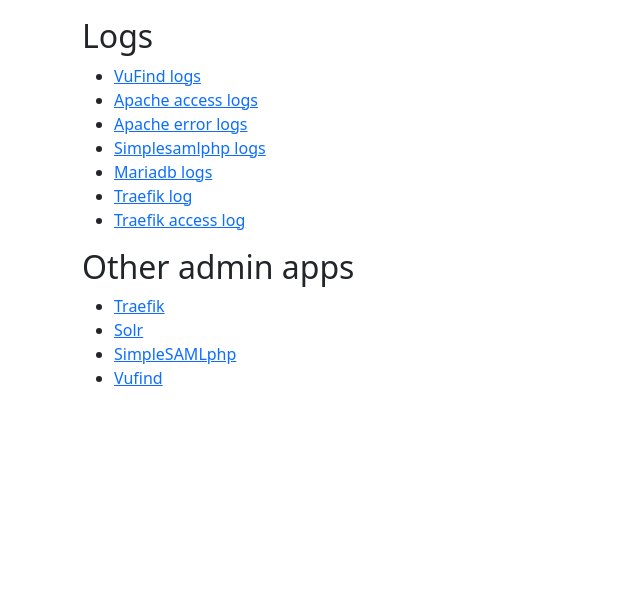
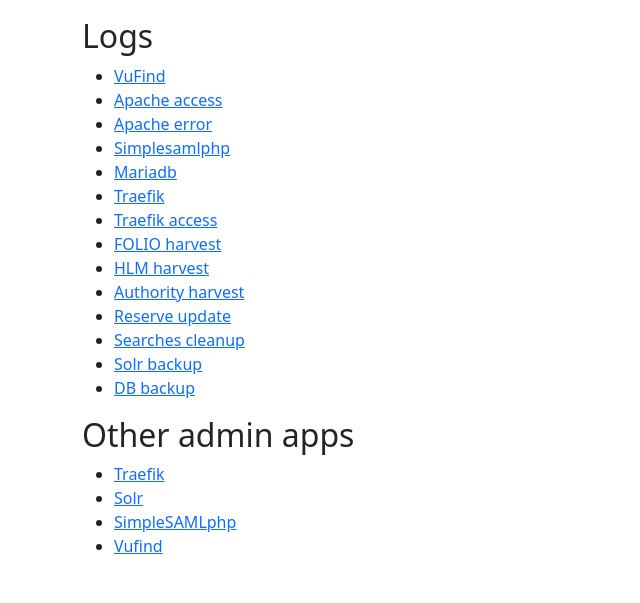
Before and after one commit to MSU-Libraries/catalog, a Flask app: template monitoring/templates/index.html in a window 1280 px wide. Shown: the part 197-800 px from the top of the page, without its empty margins (0-640 px from the left). Run offline with Flask 2, Linux system fonts and the light colour scheme; the template is opened without the code that fills it, so the values that code supplies are empty.

Commit message:
monitoring: more logs

```diff
--- a/monitoring/templates/index.html
+++ b/monitoring/templates/index.html
@@ -14,13 +14,20 @@
     </ul>
     <h2>Logs</h2>
     <ul>
-        <li><a href="/monitoring/logs/vufind">VuFind logs</a></li>
-        <li><a href="/monitoring/logs/apache/access">Apache access logs</a></li>
-        <li><a href="/monitoring/logs/apache/error">Apache error logs</a></li>
-        <li><a href="/monitoring/logs/simplesamlphp">Simplesamlphp logs</a></li>
-        <li><a href="/monitoring/logs/mariadb">Mariadb logs</a></li>
-        <li><a href="/monitoring/logs/traefik/log">Traefik log</a></li>
-        <li><a href="/monitoring/logs/traefik/access">Traefik access log</a></li>
+        <li><a href="/monitoring/logs/vufind">VuFind</a></li>
+        <li><a href="/monitoring/logs/apache/access">Apache access</a></li>
+        <li><a href="/monitoring/logs/apache/error">Apache error</a></li>
+        <li><a href="/monitoring/logs/simplesamlphp">Simplesamlphp</a></li>
+        <li><a href="/monitoring/logs/mariadb">Mariadb</a></li>
+        <li><a href="/monitoring/logs/traefik/log">Traefik</a></li>
+        <li><a href="/monitoring/logs/traefik/access">Traefik access</a></li>
+        <li><a href="/monitoring/logs/harvests/folio">FOLIO harvest</a></li>
+        <li><a href="/monitoring/logs/harvests/hlm">HLM harvest</a></li>
+        <li><a href="/monitoring/logs/harvests/authority">Authority harvest</a></li>
+        <li><a href="/monitoring/logs/vufind/reserves_update">Reserve update</a></li>
+        <li><a href="/monitoring/logs/vufind/searches_cleanup">Searches cleanup</a></li>
+        <li><a href="/monitoring/logs/backups/solr">Solr backup</a></li>
+        <li><a href="/monitoring/logs/backups/db">DB backup</a></li>
     </ul>
     <h2>Other admin apps</h2>
     <ul>
```
Also changed, not shown: monitoring/logs.py (+14 -7 lines), 2 other files.
